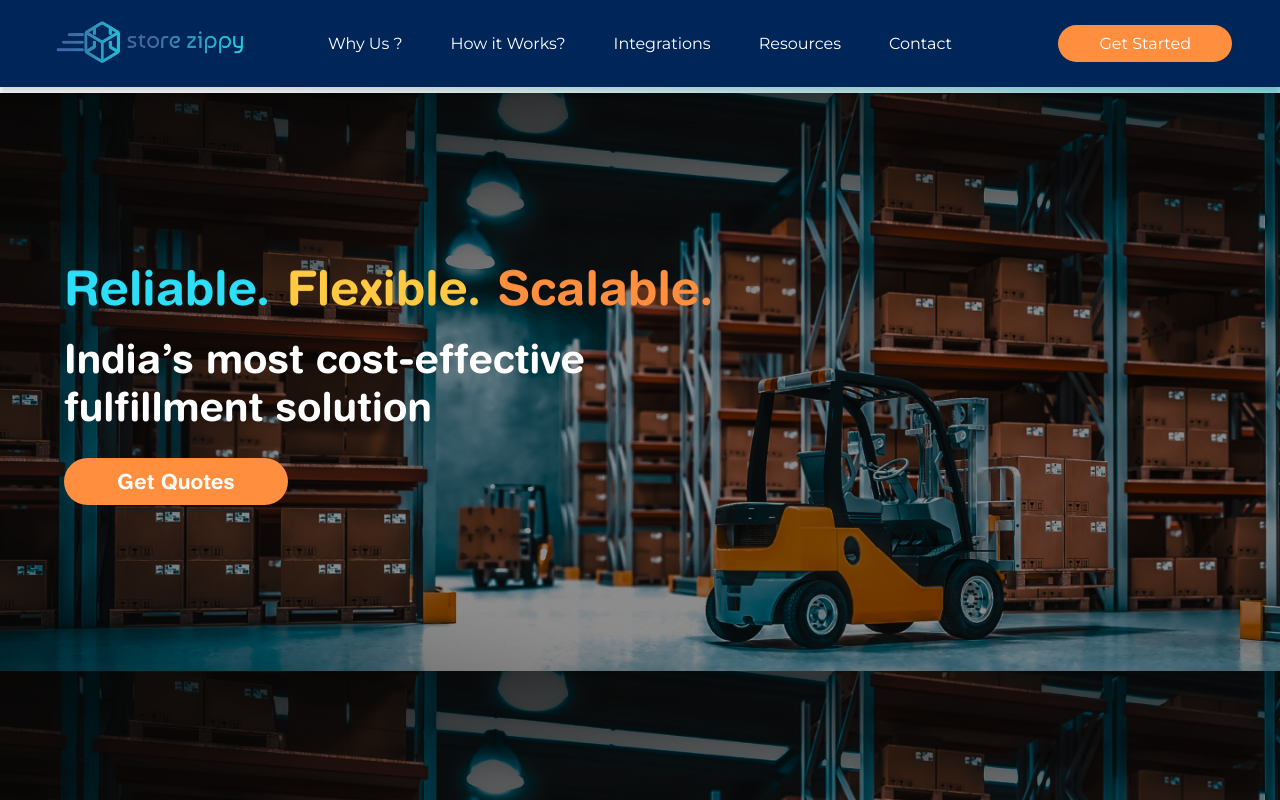
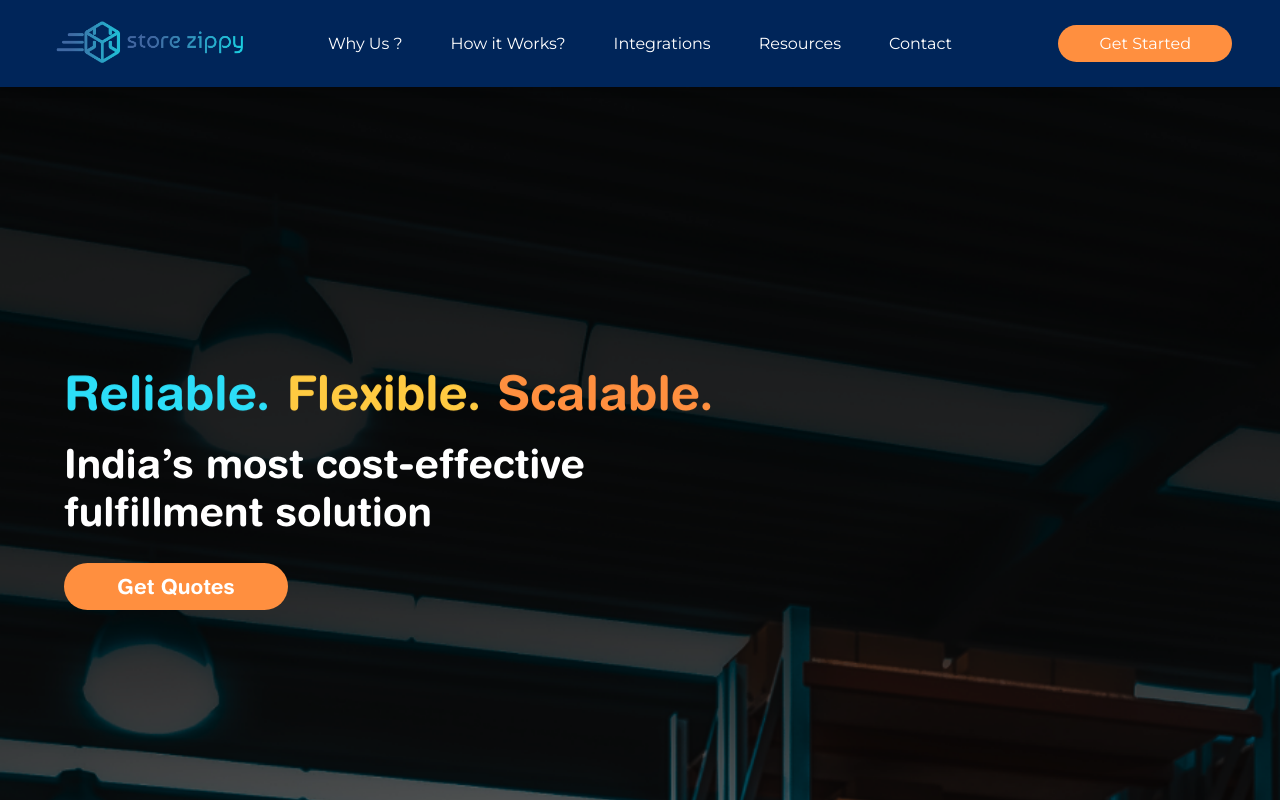
Before and after one commit to developerbrm/testCSR, a React (Create React App) app: page /#/ in a window 1280 px wide. Shown: the top 800 px of the page. Built offline with nearby package versions, Linux system fonts and the light colour scheme.

Commit message:
padding top fix

```diff
--- a/src/Css/index.css
+++ b/src/Css/index.css
@@ -279,11 +279,14 @@ header.hide {
 main {
   background: -webkit-gradient(linear, right top, left top, color-stop(-32.85%, rgba(33, 190, 213, 0.7)), color-stop(81.94%, rgba(255, 255, 255, 0)));
   background: linear-gradient(270deg, rgba(33, 190, 213, 0.7) -32.85%, rgba(255, 255, 255, 0) 81.94%);
-  padding-top: clamp(2rem, 5vh, 8rem);
 }
 
-#home .hero {
-  margin-top: clamp(-2.1rem, 5vh, -8.1rem);
+#contact,
+#guide,
+#not-found-page,
+#product,
+#quotes {
+  padding-top: clamp(2rem, 5vh, 8rem);
 }
 
 #home .hero .basic-grid-container {
--- a/src/Css/index.scss
+++ b/src/Css/index.scss
@@ -224,6 +224,14 @@ main {
     rgba(33, 190, 213, 0.7) -32.85%,
     rgba(255, 255, 255, 0) 81.94%
   );
+}
+
+// for pading top
+#contact,
+#guide,
+#not-found-page,
+#product,
+#quotes {
   padding-top: clamp(2rem, 5vh, 8rem);
 }
 
@@ -232,8 +240,6 @@ main {
   // overflow-x: hidden;
 
   .hero {
-    margin-top: clamp(-2.1rem, 5vh, -8.1rem);
-
     .basic-grid-container {
       justify-content: center;
       max-width: 1400px;
```
